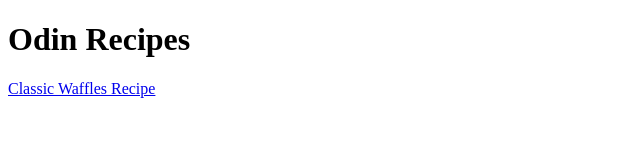
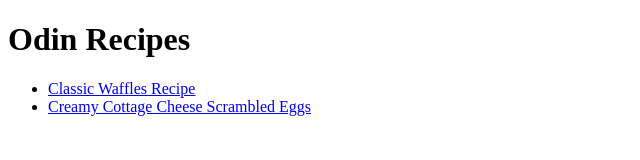
Before and after one commit to poirier-chris/odin-recipes, a plain HTML site: page index.html in a window 1280 px wide. Shown: the whole page, without its empty margins (0-640 px from the left). Drawn offline with Linux system fonts and the light colour scheme.

Commit message:
Create eggs.html
(I realized the previous commit only affected the recipes folder, this
commit will affect the entire project as I originally intended)
Created eggs.html and added an image of scrambled eggs, a description
of the scrambled eggs recipe, the required ingredients and the required
steps to complete the recipe. Added a link on eggs.html to index.html.
Also added a link on index.html to eggs.html.

```diff
--- a/index.html
+++ b/index.html
@@ -6,6 +6,9 @@
     </head>
     <body>
         <h1>Odin Recipes</h1>
-        <a href="./recipes/waffles.html">Classic Waffles Recipe</a>
+        <ul>
+            <li><a href="./recipes/waffles.html">Classic Waffles Recipe</a></li>
+            <li><a href="./recipes/eggs.html">Creamy Cottage Cheese Scrambled Eggs</a></li>
+        </ul>
     </body>
 </html>
```
Also changed, not shown: images/eggs.jpg (added).
